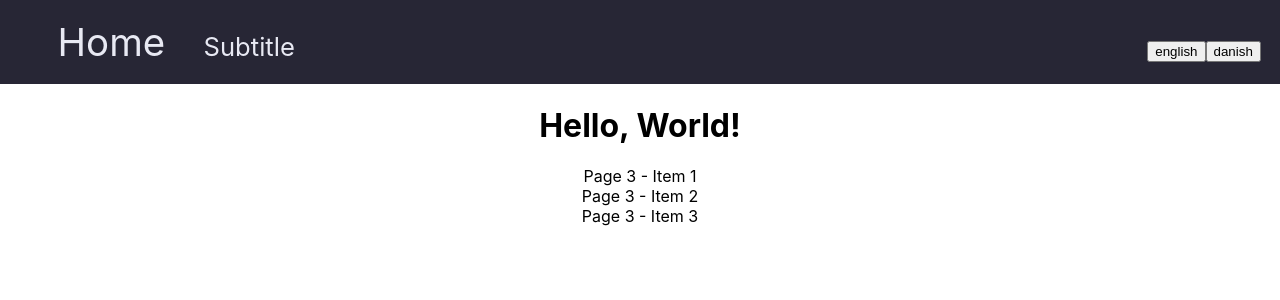
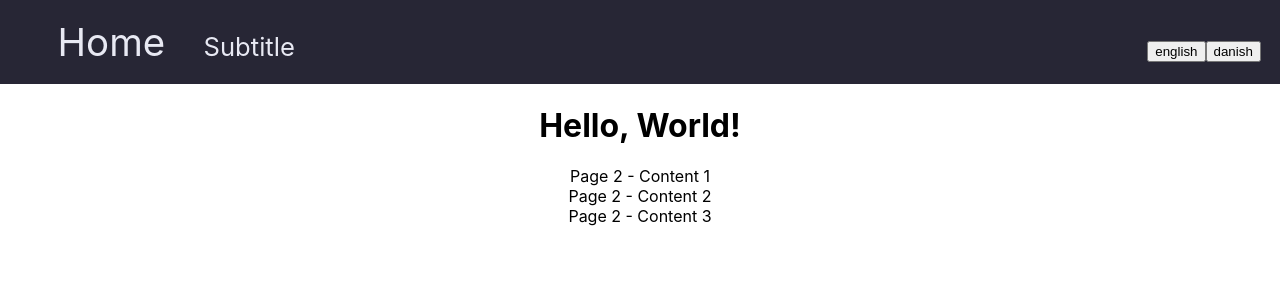
Before and after one commit to Jakob-worm/CVWebside, a React (Create React App) app: page / in a window 1280 px wide. Shown: the top 300 px of the page. Built offline with nearby package versions, Linux system fonts and the light colour scheme.

Commit message:
You can now scroll but old content is gone

```diff
--- /dev/null
+++ b/src/AboutMe.js
@@ -0,0 +1,18 @@
+import React from 'react'
+import { useTranslation } from 'react-i18next'
+
+// Import of image (adjust the path and filename as needed)
+import aboutMeImage from './pictures/cocktail-svgrepo-com.svg'
+
+function AboutMe () {
+  const { t } = useTranslation()
+  return (
+        <div className="AboutMe-Container">
+            <div className="AboutMe-Title">{t('AboutMeTitle')}</div>
+            <div className="AboubtMe-Content">Content</div>
+            <img src={aboutMeImage} alt="About Me" className="AboubtMe-Image" />
+        </div>
+  )
+}
+
+export default AboutMe
--- a/src/App.js
+++ b/src/App.js
@@ -4,6 +4,7 @@ import Title from './header/Title'
 import { useTranslation } from 'react-i18next'
 import ContentDisplay from './ContentDisplay'
 import staticContent from './contentData' // Import the content modul
+import AboutMe from './AboutMe'
 
 function App () {
   const { t } = useTranslation()
@@ -11,7 +12,9 @@ function App () {
     <div className='App'>
         <Title />
         <h1>{t('greeting')}</h1>
-        <ContentDisplay contentPages={staticContent} />
+        <div>
+            <ContentDisplay contentPages={[[<AboutMe key="aboutMe" />], ...staticContent]} />
+        </div>
     </div>
   )
 }
--- a/src/ContentDisplay.js
+++ b/src/ContentDisplay.js
@@ -15,9 +15,10 @@ const ContentDisplay = ({ contentPages }) => {
     }, 1000)
   }
 
+  // Load the first page of content when the component mounts
   useEffect(() => {
     fetchNextPage()
-  }, []) // Fetch the initial page
+  }, [])
 
   // Add a listener for scroll events
   useEffect(() => {
@@ -53,4 +54,5 @@ const ContentDisplay = ({ contentPages }) => {
 ContentDisplay.propTypes = {
   contentPages: PropTypes.arrayOf(PropTypes.arrayOf(PropTypes.string)).isRequired
 }
+
 export default ContentDisplay
--- a/src/contentData.js
+++ b/src/contentData.js
@@ -1,9 +1,10 @@
-// contentData.js
+import React from 'react'
+import AboutMe from './AboutMe'
+
 const staticContent = [
-  ['Page 1 - Item 1', 'Page 1 - Item 2', 'Page 1 - Item 3'],
-  ['Page 2 - Item 1', 'Page 2 - Item 2', 'Page 2 - Item 3'],
-  ['Page 3 - Item 1', 'Page 3 - Item 2', 'Page 3 - Item 3']
-  // Add more pages and items as needed
+  [<AboutMe key="aboutMe" />, 'Page 1 - Content 1', 'Page 1 - Content 2'],
+  ['Page 2 - Content 1', 'Page 2 - Content 2', 'Page 2 - Content 3']
+  // Add more pages as needed
 ]
 
 export default staticContent
--- a/src/i18n.js
+++ b/src/i18n.js
@@ -7,14 +7,16 @@ const resources = {
   en: {
     translation: {
       greeting: 'Hello, World!',
-      home: 'Home'
+      home: 'Home',
+      AboutMeTitle: 'About me'
       // Add more translations here
     }
   },
   den: {
     translation: {
       greeting: 'Hej, Verden!',
-      home: 'Hjem'
+      home: 'Hjem',
+      AboutMeTitle: 'Om mig'
       // Add more translations here
     }
   }
```
Also changed, not shown: src/css/AboubtMe.css (added), src/pictures/cocktail-svgrepo-com.svg (added). Lines whose indentation alone changed are shown as unchanged.
